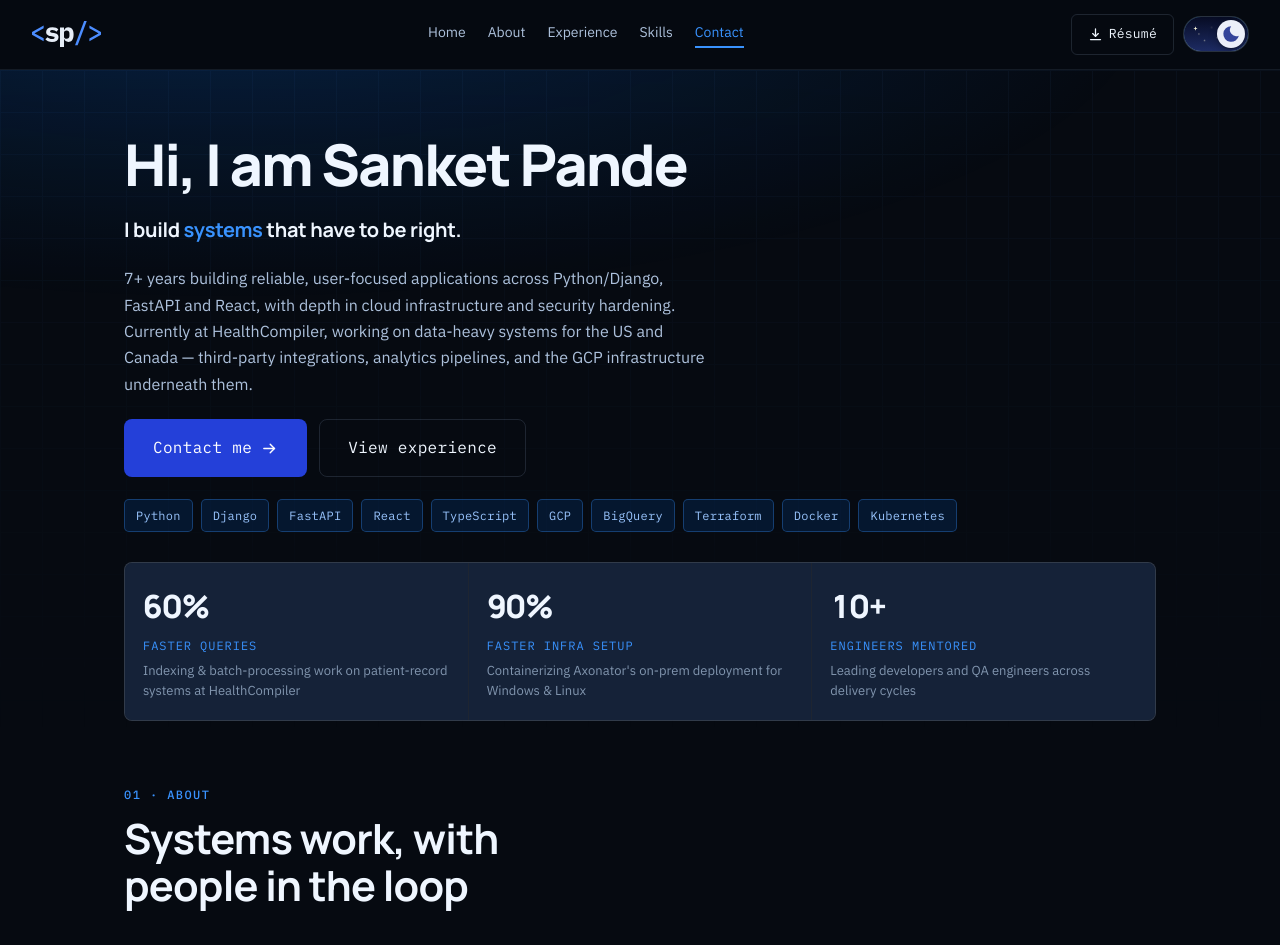
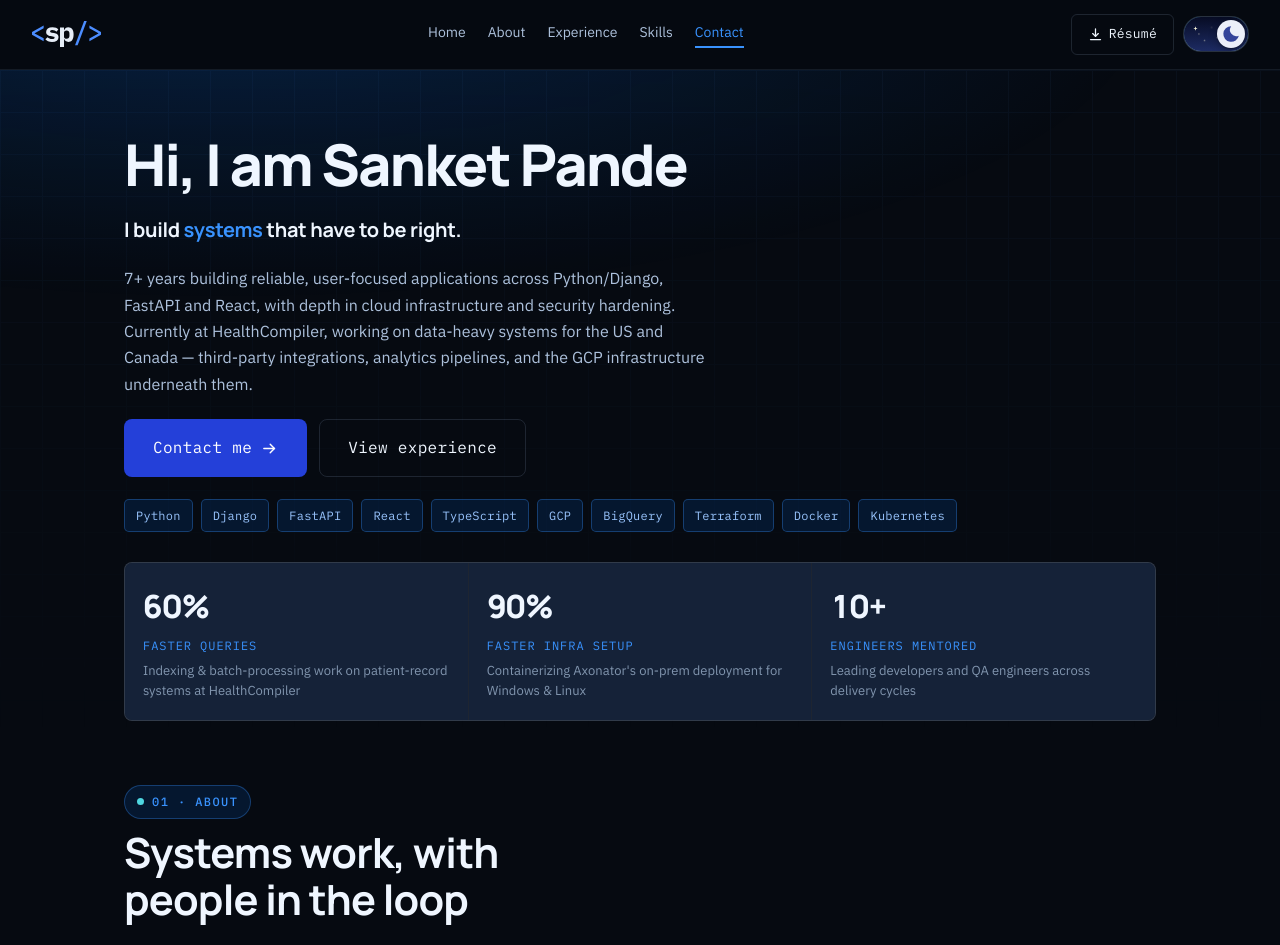
Before and after one commit to sanket-pande/portfolio, a React (Vite) app: page / in a window 1280 px wide. Shown: the top 945 px of the page. Built offline with nearby package versions, Linux system fonts and the light colour scheme.

Commit message:
feat: enhance Section component with pill marker and accent support in title

```diff
--- a/src/components/Section/Section.module.css
+++ b/src/components/Section/Section.module.css
@@ -30,14 +30,40 @@
   gap: 10px;
 }
 
-.eyebrow {
+/* the chapter marker: a pill with a pulsing dot, then the heading with its
+   closing phrase picked out in the accent colour */
+.pill {
+  align-self: flex-start;
+  display: inline-flex;
+  align-items: center;
+  gap: 8px;
   font-family: var(--font-mono);
   font-size: var(--ui-xs);
   font-weight: 500;
   letter-spacing: 0.12em;
   text-transform: uppercase;
   color: var(--accent);
+  background: var(--chip-bg);
+  border: 1px solid var(--chip-border);
+  border-radius: 999px;
+  padding: 6px 12px;
 }
+
+.pillDot {
+  flex: none;
+  width: 7px;
+  height: 7px;
+  border-radius: 50%;
+  background: var(--signal);
+  animation: ping 2.4s ease-out infinite;
+}
+/* the dot pulses outward and fades, like a live indicator */
+@keyframes ping {
+  0% { box-shadow: 0 0 0 0 color-mix(in srgb, var(--signal) 60%, transparent); }
+  70%, 100% { box-shadow: 0 0 0 7px transparent; }
+}
+
+.accent { color: var(--accent); }
 
 .head h2 {
   font-size: var(--step-3);
--- a/src/components/Section/Section.tsx
+++ b/src/components/Section/Section.tsx
@@ -4,7 +4,10 @@ import styles from "./Section.module.css";
 interface SectionProps {
   id: string;
   eyebrow: string;
+  /** The heading's lead-in. */
   title: string;
+  /** Closing phrase of the heading, set in the accent colour. */
+  accent?: string;
   children: ReactNode;
   /** Folds this section's height into whatever sits above it instead of
    * claiming its own 80–90vh — used by About, which shares a chapter (and
@@ -12,7 +15,7 @@ interface SectionProps {
   compact?: boolean;
 }
 
-export default function Section({ id, eyebrow, title, children, compact }: SectionProps) {
+export default function Section({ id, eyebrow, title, accent, children, compact }: SectionProps) {
   const titleId = `${id}-title`;
 
   return (
@@ -23,10 +26,19 @@ export default function Section({ id, eyebrow, title, children, compact }: Secti
     >
       <div className={styles.head}>
         {/* decorative chapter number — the heading is the accessible name */}
-        <p className={styles.eyebrow} aria-hidden="true">
+        <p className={styles.pill} aria-hidden="true">
+          <span className={styles.pillDot} />
           {eyebrow}
         </p>
-        <h2 id={titleId}>{title}</h2>
+        <h2 id={titleId}>
+          {title}
+          {accent ? (
+            <>
+              {" "}
+              <span className={styles.accent}>{accent}</span>
+            </>
+          ) : null}
+        </h2>
       </div>
       {children}
     </section>
```
